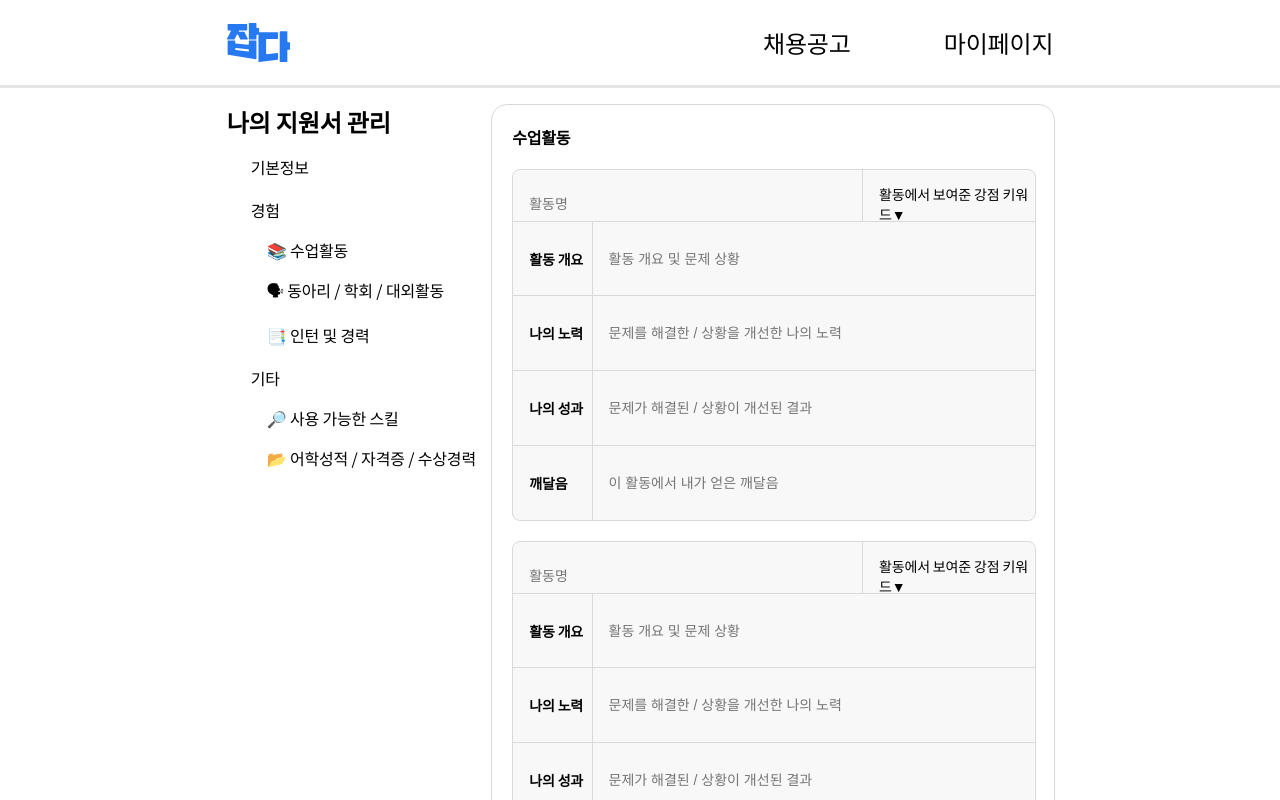
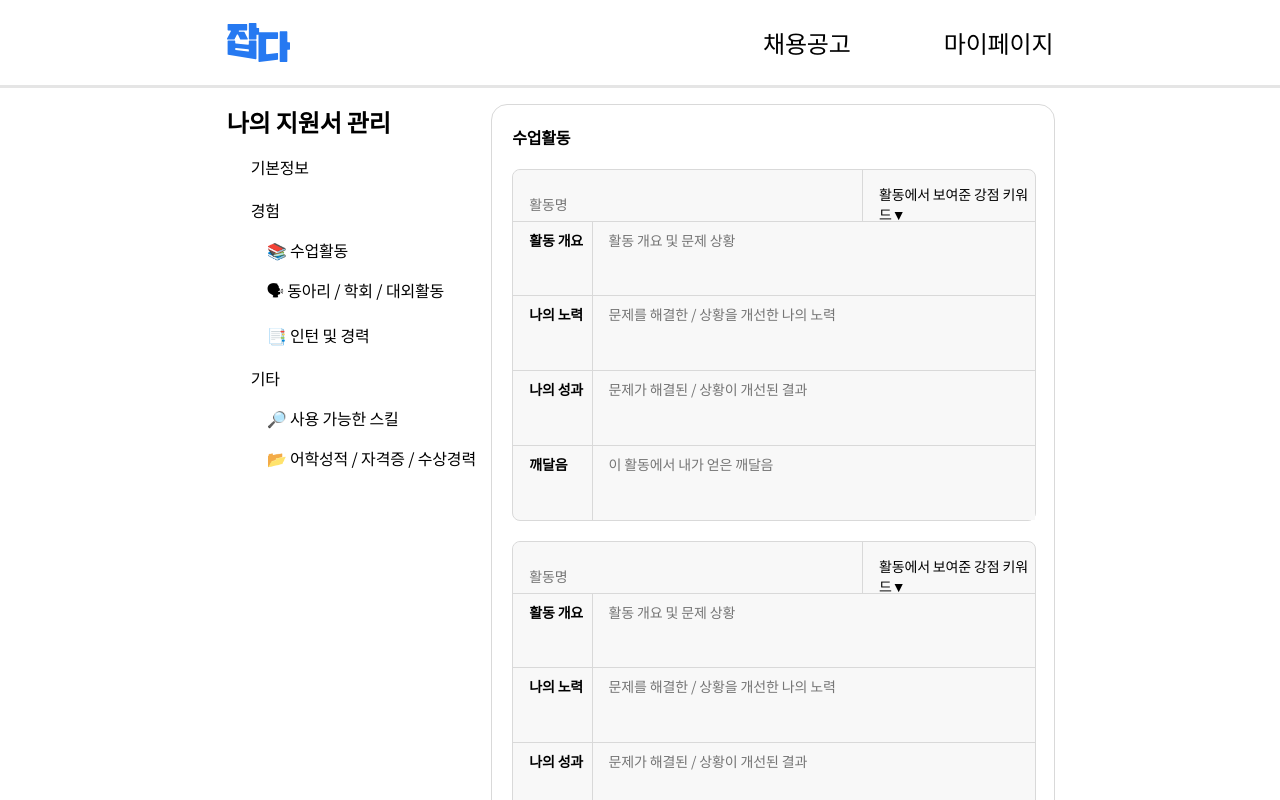
Before and after one commit to sangwonme/SNU-Creative-Research, a React (Create React App) app: page / in a window 1280 px wide. Shown: the top 800 px of the page. Built offline with nearby package versions, Linux system fonts and the light colour scheme.

Commit message:
:bug: Fix input to textarea tag

```diff
--- a/src/components/CVPageRelated/ExpTable/ExpTable.module.scss
+++ b/src/components/CVPageRelated/ExpTable/ExpTable.module.scss
@@ -3,8 +3,16 @@
     @return $remValue;
 }
 
-input{
-    padding-left: toRem(16);
+.input{
+    font-family: 'Noto Sans KR', sans-serif;
+    letter-spacing: -0.01em;
+    padding: 0 toRem(16);
+    padding-top: toRem(8);
+    border-style: none;
+    border-color: Transparent;
+    overflow: auto;
+    outline: none;
+    resize: none;
 }
 
 .container{
@@ -43,6 +51,10 @@ input{
                 border-right: #D9D9D9 1px solid;
                 // font
                 font-size: toRem(14);
+                // center
+                display: flex;
+                align-items: center;
+                padding-top: 0;
                 &:focus{
                     z-index: 2;
                     background-color: white;
@@ -69,9 +81,8 @@ input{
                 font-weight: 600;
                 // padding
                 padding-left: toRem(16);
-                // center
-                display: flex;
-                align-items: center;
+                padding-top: toRem(8);
+                margin: 0;
             }
             .input{
                 // init
--- a/src/components/CVPageRelated/ExpTable/ExpTable.tsx
+++ b/src/components/CVPageRelated/ExpTable/ExpTable.tsx
@@ -45,24 +45,24 @@ function ExpTable() {
           </div>
         }
         <div className={styles.expName}>
-          <input className={styles.input} type="text" placeholder='활동명'/>
+          <input className={styles.input} placeholder='활동명'/>
           <p className={styles.dropdown} onClick={toggleDrop}>{keyword}{useDrop? '▲' : '▼'}</p>
         </div>
         <div className={styles.expInfo}>
           <p className={styles.label}>활동 개요</p>
-          <input className={styles.input} type="text" placeholder='활동 개요 및 문제 상황' />
+          <textarea className={styles.input} placeholder='활동 개요 및 문제 상황' />
         </div>
         <div className={styles.expInfo}>
           <p className={styles.label}>나의 노력</p>
-          <input className={styles.input} type="text" placeholder='문제를 해결한 / 상황을 개선한 나의 노력' />
+          <textarea className={styles.input} placeholder='문제를 해결한 / 상황을 개선한 나의 노력' />
         </div>
         <div className={styles.expInfo}>
           <p className={styles.label}>나의 성과</p>
-          <input className={styles.input} type="text" placeholder='문제가 해결된 / 상황이 개선된 결과' />
+          <textarea className={styles.input} placeholder='문제가 해결된 / 상황이 개선된 결과' />
         </div>
         <div className={styles.expInfo}>
           <p className={styles.label}>깨달음</p>
-          <input className={styles.lastInput} type="text" placeholder='이 활동에서 내가 얻은 깨달음' />
+          <textarea className={styles.lastInput && styles.input} placeholder='이 활동에서 내가 얻은 깨달음' />
         </div>
       </div>
     </div>
```
